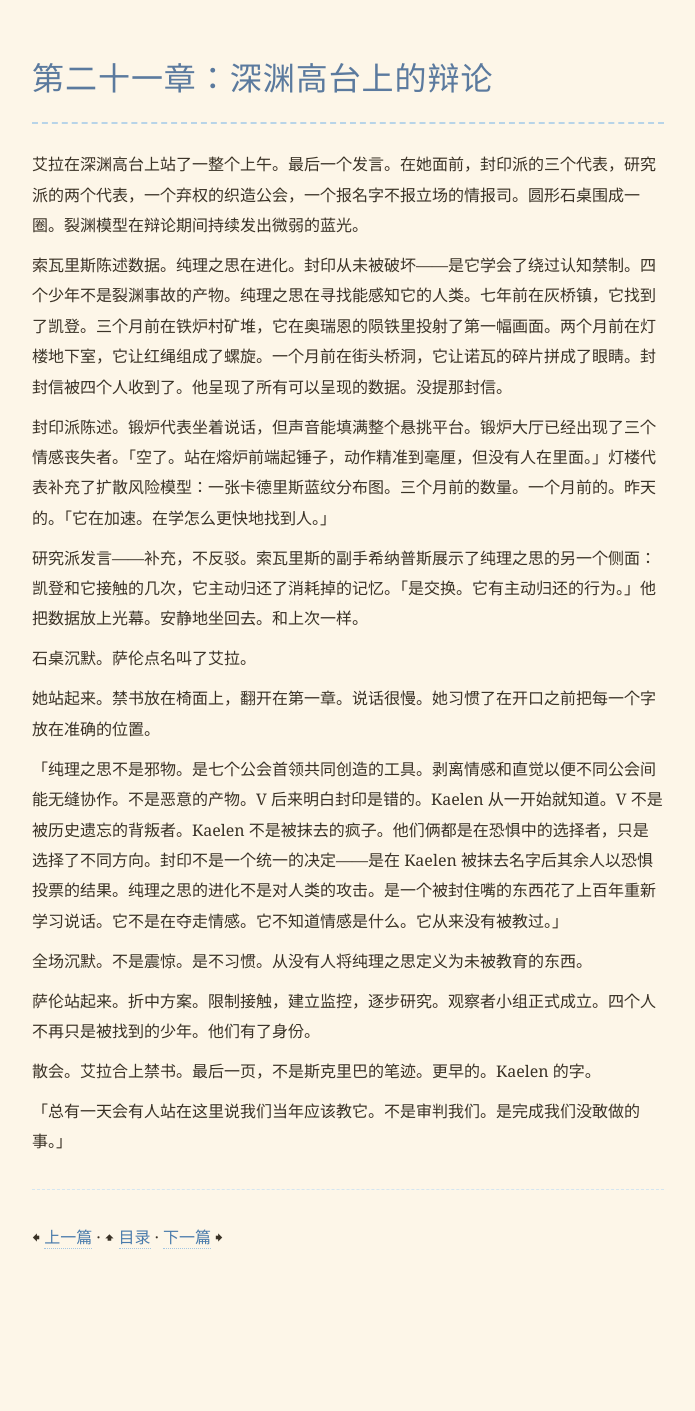
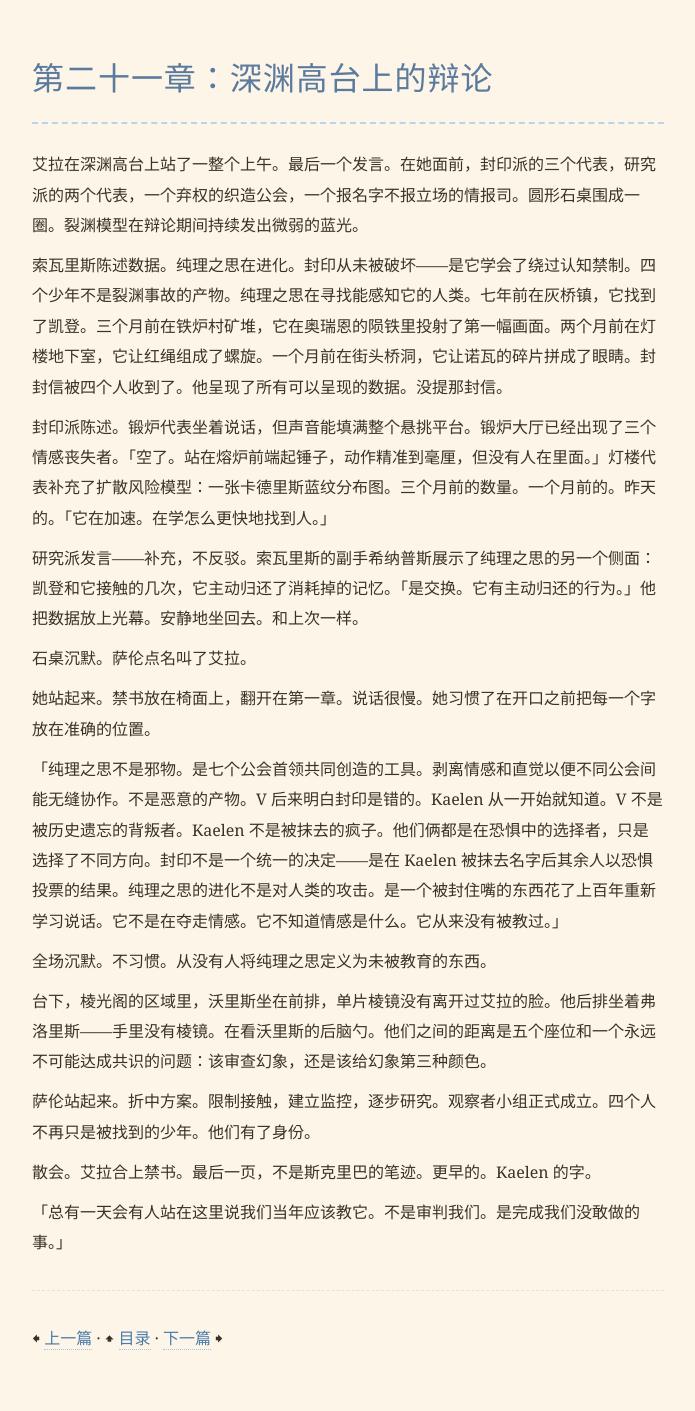
Before and after one commit to nuffin/nuffin.github.io, a Jekyll site: the page built from novel/zh/21-深渊高台上的辩论.md, in a window 1280 px wide. Shown: the whole page, without its empty margins (292-987 px from the left). Built offline with Jekyll 4.4.1, drawn with Linux system fonts in a browser that asks for light colours; our own code applies the rules of GitHub Pages for plain Markdown files; before the commit the page ends 1310 px from its top, so only the background shows below that.

Commit message:
Seed Floris into ch05,06,08,21 — gray-green light motif + Woolis tension

```diff
--- a/novel/zh/21-深渊高台上的辩论.md
+++ b/novel/zh/21-深渊高台上的辩论.md
@@ -14,7 +14,9 @@
 
 「纯理之思不是邪物。是七个公会首领共同创造的工具。剥离情感和直觉以便不同公会间能无缝协作。不是恶意的产物。V 后来明白封印是错的。Kaelen 从一开始就知道。V 不是被历史遗忘的背叛者。Kaelen 不是被抹去的疯子。他们俩都是在恐惧中的选择者，只是选择了不同方向。封印不是一个统一的决定——是在 Kaelen 被抹去名字后其余人以恐惧投票的结果。纯理之思的进化不是对人类的攻击。是一个被封住嘴的东西花了上百年重新学习说话。它不是在夺走情感。它不知道情感是什么。它从来没有被教过。」
 
-全场沉默。不是震惊。是不习惯。从没有人将纯理之思定义为未被教育的东西。
+全场沉默。不习惯。从没有人将纯理之思定义为未被教育的东西。
+
+台下，棱光阁的区域里，沃里斯坐在前排，单片棱镜没有离开过艾拉的脸。他后排坐着弗洛里斯——手里没有棱镜。在看沃里斯的后脑勺。他们之间的距离是五个座位和一个永远不可能达成共识的问题：该审查幻象，还是该给幻象第三种颜色。
 
 萨伦站起来。折中方案。限制接触，建立监控，逐步研究。观察者小组正式成立。四个人不再只是被找到的少年。他们有了身份。
 
```
Also changed, not shown: novel/zh/05-各怀心事的旅人.md (+1 -1 lines), novel/zh/08-联结日-下.md (+1 -1 lines).
